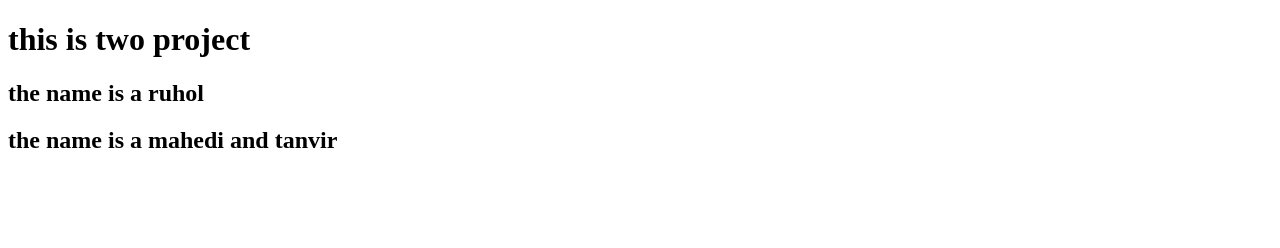
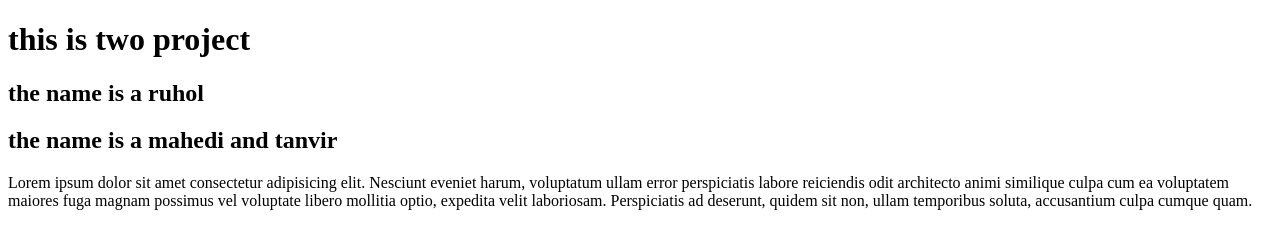
Before and after one commit to Shrabons/project-two, a plain HTML site: page index.html in a window 1280 px wide. Drawn offline with Linux system fonts and the light colour scheme.

Commit message:
the readme file learing

```diff
--- a/index.html
+++ b/index.html
@@ -10,6 +10,14 @@
     <h1>this is two project</h1>
     <h2>the name is a ruhol</h2>
     <h2>the name is a mahedi and tanvir</h2>
+    <p>
+      Lorem ipsum dolor sit amet consectetur adipisicing elit. Nesciunt eveniet
+      harum, voluptatum ullam error perspiciatis labore reiciendis odit
+      architecto animi similique culpa cum ea voluptatem maiores fuga magnam
+      possimus vel voluptate libero mollitia optio, expedita velit laboriosam.
+      Perspiciatis ad deserunt, quidem sit non, ullam temporibus soluta,
+      accusantium culpa cumque quam.
+    </p>
     <script src="./js/script.js"></script>
   </body>
 </html>
```
Also changed, not shown: 1 other file.
